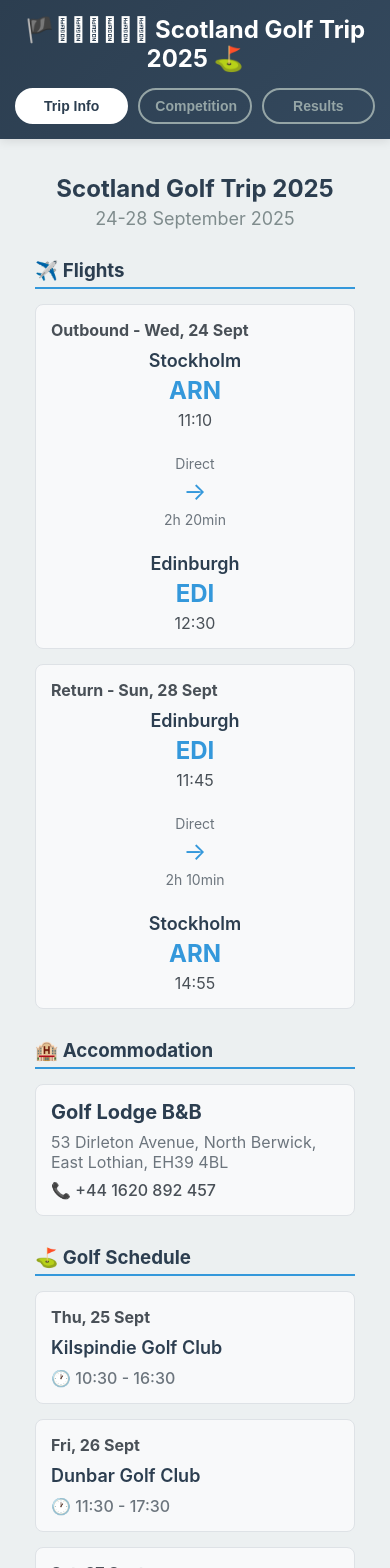
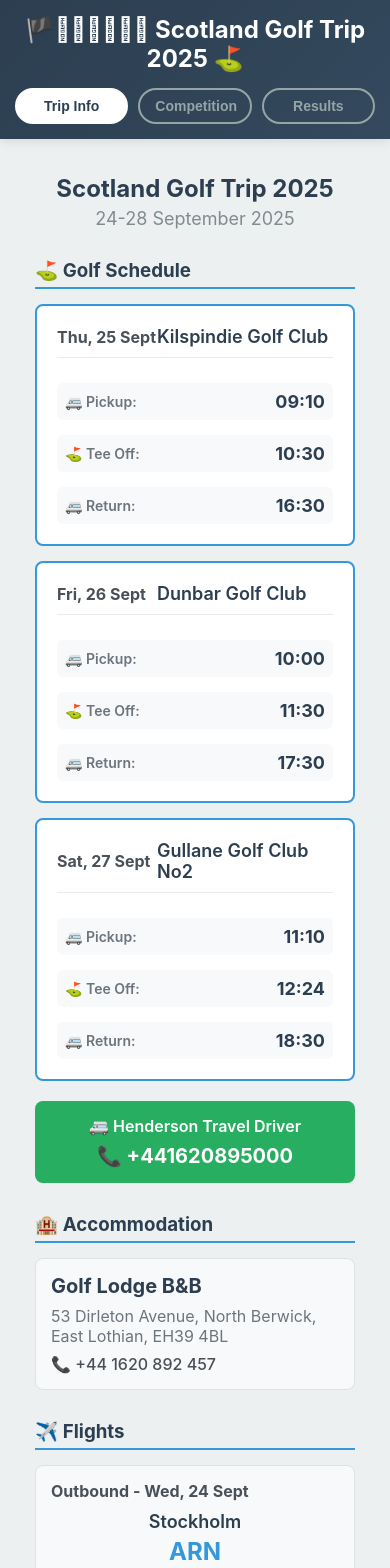
Before and after one commit to mdovland/Skotland2025, a React (Create React App) app: page / in a window 390 px wide. Shown: the top 1568 px of the page. Built offline with nearby package versions, Linux system fonts and the light colour scheme.

Commit message:
Reorganize Trip Info: Golf schedule first with all times, add driver phone

```diff
--- a/src/components/TripInfo.css
+++ b/src/components/TripInfo.css
@@ -134,6 +134,23 @@
   gap: 10px;
 }
 
+.course-card.expanded {
+  flex-direction: column;
+  align-items: stretch;
+  padding: 20px;
+  border: 2px solid #3498db;
+  background: white;
+}
+
+.course-header {
+  display: flex;
+  justify-content: space-between;
+  align-items: center;
+  margin-bottom: 15px;
+  padding-bottom: 10px;
+  border-bottom: 1px solid #e9ecef;
+}
+
 .course-date {
   font-weight: bold;
   color: #495057;
@@ -145,6 +162,56 @@
   font-weight: 600;
   color: #2c3e50;
   flex: 1;
+}
+
+.course-times {
+  display: grid;
+  grid-template-columns: repeat(auto-fit, minmax(150px, 1fr));
+  gap: 15px;
+}
+
+.time-slot {
+  display: flex;
+  justify-content: space-between;
+  align-items: center;
+  padding: 8px;
+  background: #f8f9fa;
+  border-radius: 6px;
+}
+
+.time-label {
+  font-weight: 600;
+  color: #6c757d;
+  font-size: 14px;
+}
+
+.time-value {
+  font-size: 18px;
+  font-weight: bold;
+  color: #2c3e50;
+}
+
+.driver-info {
+  margin-top: 20px;
+}
+
+.driver-card {
+  background: #27ae60;
+  color: white;
+  padding: 15px;
+  border-radius: 8px;
+  text-align: center;
+}
+
+.driver-label {
+  font-size: 16px;
+  margin-bottom: 8px;
+  font-weight: 600;
+}
+
+.driver-phone {
+  font-size: 20px;
+  font-weight: bold;
 }
 
 .course-time {
--- a/src/components/TripInfo.tsx
+++ b/src/components/TripInfo.tsx
@@ -7,6 +7,51 @@
     <div className="trip-info">
       <h2>Scotland Golf Trip 2025</h2>
       <p className="trip-dates">24-28 September 2025</p>
+
+      <div className="info-section">
+        <h3>⛳ Golf Schedule</h3>
+        <div className="courses">
+          {tripInfo.courses.map((course, index) => (
+            <div key={index} className="course-card expanded">
+              <div className="course-header">
+                <div className="course-date">
+                  {new Date(course.date).toLocaleDateString('en-GB', { weekday: 'short', day: 'numeric', month: 'short' })}
+                </div>
+                <div className="course-name">{course.name}</div>
+              </div>
+              <div className="course-times">
+                <div className="time-slot">
+                  <span className="time-label">🚐 Pickup:</span>
+                  <span className="time-value">{course.pickupTime}</span>
+                </div>
+                <div className="time-slot">
+                  <span className="time-label">⛳ Tee Off:</span>
+                  <span className="time-value">{course.teeOffTime}</span>
+                </div>
+                <div className="time-slot">
+                  <span className="time-label">🚐 Return:</span>
+                  <span className="time-value">{course.returnTime}</span>
+                </div>
+              </div>
+            </div>
+          ))}
+        </div>
+        <div className="driver-info">
+          <div className="driver-card">
+            <div className="driver-label">🚐 Henderson Travel Driver</div>
+            <div className="driver-phone">📞 {tripInfo.driverPhone}</div>
+          </div>
+        </div>
+      </div>
+
+      <div className="info-section">
+        <h3>🏨 Accommodation</h3>
+        <div className="hotel-card">
+          <div className="hotel-name">{tripInfo.hotel.name}</div>
+          <div className="hotel-address">{tripInfo.hotel.address}</div>
+          <div className="hotel-phone">📞 {tripInfo.hotel.phone}</div>
+        </div>
+      </div>
 
       <div className="info-section">
         <h3>✈️ Flights</h3>
@@ -37,32 +82,6 @@
           ))}
         </div>
       </div>
-
-      <div className="info-section">
-        <h3>🏨 Accommodation</h3>
-        <div className="hotel-card">
-          <div className="hotel-name">{tripInfo.hotel.name}</div>
-          <div className="hotel-address">{tripInfo.hotel.address}</div>
-          <div className="hotel-phone">📞 {tripInfo.hotel.phone}</div>
-        </div>
-      </div>
-
-      <div className="info-section">
-        <h3>⛳ Golf Schedule</h3>
-        <div className="courses">
-          {tripInfo.courses.map((course, index) => (
-            <div key={index} className="course-card">
-              <div className="course-date">
-                {new Date(course.date).toLocaleDateString('en-GB', { weekday: 'short', day: 'numeric', month: 'short' })}
-              </div>
-              <div className="course-name">{course.name}</div>
-              <div className="course-time">
-                🕐 {course.startTime} - {course.endTime}
-              </div>
-            </div>
-          ))}
-        </div>
-      </div>
     </div>
   );
 };
--- a/src/data/initialData.ts
+++ b/src/data/initialData.ts
@@ -45,22 +45,32 @@
     {
       date: '2025-09-25',
       name: 'Kilspindie Golf Club',
+      pickupTime: '09:10',
+      teeOffTime: '10:30',
+      returnTime: '16:30',
       startTime: '10:30',
       endTime: '16:30'
     },
     {
       date: '2025-09-26',
       name: 'Dunbar Golf Club',
+      pickupTime: '10:00',
+      teeOffTime: '11:30',
+      returnTime: '17:30',
       startTime: '11:30',
       endTime: '17:30'
     },
     {
       date: '2025-09-27',
       name: 'Gullane Golf Club No2',
+      pickupTime: '11:10',
+      teeOffTime: '12:24',
+      returnTime: '18:30',
       startTime: '12:24',
       endTime: '18:30'
     }
-  ]
+  ],
+  driverPhone: '+441620895000'
 };
 
 export const competitions: Competition[] = [
--- a/src/types/index.ts
+++ b/src/types/index.ts
@@ -19,6 +19,9 @@
 export interface Course {
   date: string;
   name: string;
+  pickupTime: string;
+  teeOffTime: string;
+  returnTime: string;
   startTime: string;
   endTime: string;
 }
@@ -33,6 +36,7 @@
   flights: Flight[];
   hotel: Hotel;
   courses: Course[];
+  driverPhone: string;
 }
 
 export interface HoleScore {
```
